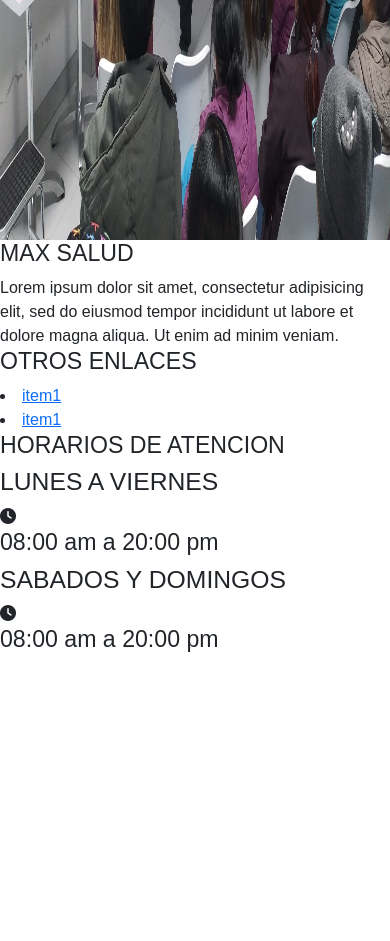
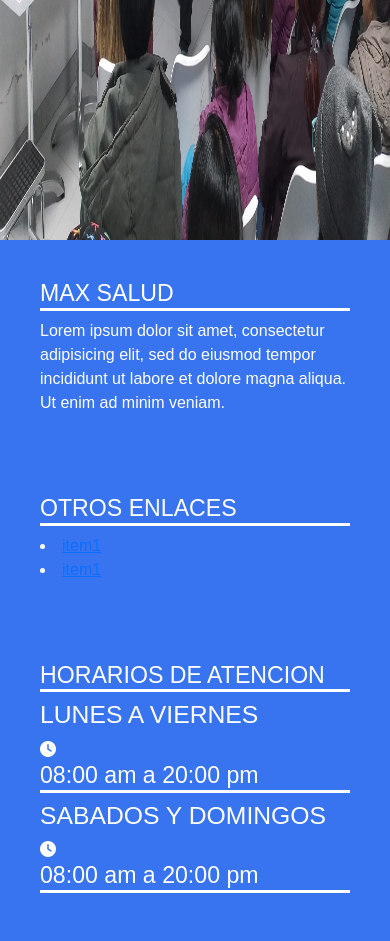
Before and after one commit to maasalud/maasalud.github.io, a PHP site: page /index.html in a window 390 px wide. Shown: the part 722-1663 px from the top of the page. Before the commit the page ends 1374 px from the top, so only its background shows below. Run offline with PHP 8.4, Linux system fonts and the light colour scheme; some libraries are stand-ins or nearby versions.

Commit message:
Add files via upload

```diff
--- a/estilos.css
+++ b/estilos.css
@@ -5,258 +5,8 @@
 	font-family: sans-serif;
 }
 
-/*
-@media (max-width:430px){
 
 
-.title{
-	background:#892a7e;
-	width: 100%;
-	height: 5vh;
-	color: whitesmoke;
-	display: flex;
-}
-
-.direccion{
-	position: relative;
-	top: 15px;
-	left: 40px;
-	font-size: 10px;
-}
-
-.red{
-	position: relative;
-	top: 15px;
-	left: 120px;
-	font-size: 10px;
-}
-
-.menu{
-	background: white;
-	width: 100%;
-	height: 5vh;
-	display: flex;
-}
-
-.menu-cuerpo{
-	display: none;
-	width: 100%;
-	height: 100vh;
-	background: #3A4150;
-	text-align: center;
-}
-
-#ambur{
-	position: relative;
-	left: 220px;
-	font-size: 25px;
-}
-
-#togg:checked ~ .menu-cuerpo{
-	display: block;
-}
-
-.lgo{
-	position: relative;
-	left: 50px;
-	width: 100px;
-	height: 70px;
-}
-
-
-#togg{
-	display: none;
-}
-
-#menu-li{
-	padding: 1.5em;
-	list-style: none;
-	border-bottom: 2px solid ghostwhite;
-}
-
-#menu-li:hover{
-border-left: 4px solid whitesmoke;
-transition: all 0.6s;
-}
-#men{
-
-	text-decoration: none;
-	color: whitesmoke;
-}
-
-.car{
-	max-width: 100%;
-	text-align: center;
-}
-
-.car1{
-	max-width: 100%;
-	height: 40vh;
-
-}
-
-.foto{
-	width: 100%;
-	text-align: center;
-}
-
-#img{
-	max-width: 80%;
-	border-radius: 30px;
-}
-
-
-
-.somos{
-	display: block;
-}
-
-#titulo-letra{
-	border-bottom: 4px solid white;
-	padding: 8px;
-}
-.prima{
-		max-width: 100%;
-		background: #3874F0;
-		border-radius: 30px;
-		padding: 30px;
-		margin: 30px;
-		text-align: justify-all;
-		color: whitesmoke;
-}
-
-.valores{
-	display: block;
-}
- #val{
- 	background: #3874F0;
- 	color: whitesmoke;
- 	border-radius: 30px;
- 	padding: 30px;
- 	margin: 30px;
- 	text-align: justify-all;
- }
-
-
-
- h3{
- 	border-bottom: 3px solid whitesmoke;
- }
- .ubi{
- 	max-width: 100%;
- }
-
-
- .footer{
- 	background: #3874F0;
- 	color: whitesmoke;
- 	font-family: sans-serif;
- 	display: block;
- }
-
- #max{
- 	width: 100%;
- 	padding: 40px;
- }
-}
-
-@media (min-width:768px){
-*{
-	margin: 0;
-	box-sizing: border-box;
-	padding: 0;
-}
-
-.title{
-	width: 100%;
-	height: 7vh;
-	display: flex;
-	background:#892a7e;
-	color: white;
-
-}
-
-.direccion{
-	position: relative;
-	top: 15px; left: 60px;
-}
-.red{
-	position: relative;
-	top: 15px; left: 350px;
-}
-
-#menu{
-	background: whitesmoke;
-	height: 13vh;
-	width: 100%;
-}
-
-.menu-cuerpo{
-	position: relative;
-	right: 60px; top:40px;
-	float: right;
-	display: flex;
-	gap: 10px;
-}
-
-#menu-li{
-	list-style: none;
-	cursor: pointer;
-}
-
-
-#men{
-	text-decoration: none;
-	color: black;
-	font-family: sans-serif;
-	font-size: 18px;
-}
-
-#men:hover{
-	color:#892a7e;
-	transition: all .2s;
-}
-
-.lgo{
-	position: relative;
-	left: 30px;
-	width: 180px;
-	height: 105px;
-}
-#ambur{
-	display: none;
-}
-#togg{
-	display: none;
-}
-
-}
-
-
-
-para pc
-
-.title{
-	background:#892a7e;
-	width: 100%;
-	color: whitesmoke;
-	height:10vh;
-	display: flex;
-	font-size: 25px;
-}
-
-.direccion{
-	position: relative;
-	top: 25px;
-	left: 50px;
-}
-.red{
-	position: relative;
-	top: 25px;
-	left: 1250px;
-}
-
- */
 
 .title{
 	background:#892a7e;
@@ -327,9 +77,21 @@ opacity: 0;
 	height: 100vh;
 }
 
+.footer{
+ 	background: #3874F0;
+ 	color: white;
+ 	font-family: sans-serif;
+ 	display: flex;
 
+ }
+ h3{
+ 	border-bottom: 3px solid white;
+ }
 
-
+ #max{
+ 	width: 100%;
+ 	padding: 40px;
+ }
 
 
 /*contenido*/
@@ -356,12 +118,12 @@ opacity: 0;
 .direccion{
 	float: inline-end;
 	position: relative;
-	top: 20px;  right: 60px;
+	top: 30px;  right: 60px;
 }
 
 .red{
 	position: absolute;
-	top: 20px;  left: 60px;
+	top: 30px;  left: 60px;
 }
 
 
@@ -418,7 +180,6 @@ opacity: 0;
 }
 #togg{
 	opacity: 1;
-
 }
 }
 
@@ -499,4 +260,20 @@ opacity: 0;
 	opacity: 0;
 
 }
+
+.footer{
+ 	background: #3874F0;
+ 	color: white;
+ 	font-family: sans-serif;
+ 	display: block;
+
+ }
+ h3{
+ 	border-bottom: 3px solid white;
+ }
+
+ #max{
+ 	width: 100%;
+ 	padding: 40px;
+ }
 }
```
